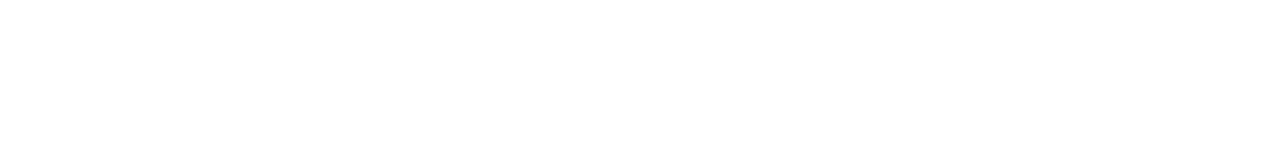
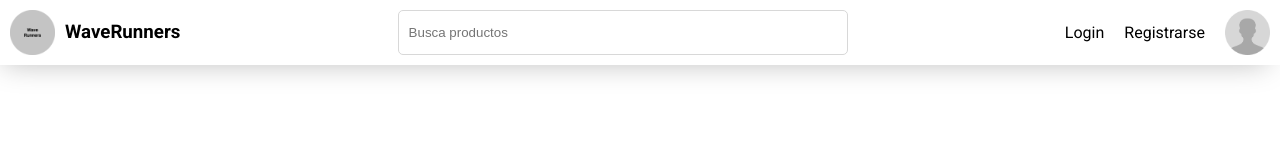
Before and after one commit to ferminrp/DH-LaBandagrupo2-Sprint2, a website: page views/home.html in a window 1280 px wide. Drawn offline with Linux system fonts and the light colour scheme; files that its build step writes are made by us from their sources.

Commit message:
creacion del navbar en home y main.css

```diff
--- a/app.js
+++ b/app.js
@@ -10,5 +10,5 @@ app.get('/', (req, res) => {
 });
 
 app.listen(port, () => {
-    console.log('Vamo arribaaaa neneeee 🤟'+ port);
+    console.log('Vamo arribaaaa neneeee 🤟      Mandale mecha al puerto '+ port);
 });
--- a/public/styles/main.css
+++ b/public/styles/main.css
@@ -1,5 +1,88 @@
 @import url('https://fonts.googleapis.com/css2?family=Roboto:ital,wght@0,300;0,400;0,500;0,700;1,300;1,400;1,500;1,700&display=swap');
+@import url('https://cdnjs.cloudflare.com/ajax/libs/font-awesome/5.11.2/css/all.min.css');
 
 body {
     margin: 0px;
+    font-family: 'Roboto', sans-serif;
 }
+
+/* Estilos del header */
+
+header {
+    display: flex;
+    justify-content: space-between;
+    padding: 10px;
+    -webkit-box-shadow: -5px 7px 29px -8px rgba(189,189,189,1);
+    -moz-box-shadow: -5px 7px 29px -8px rgba(189,189,189,1);
+    box-shadow: -5px 7px 29px -8px rgba(189,189,189,1);
+}
+
+.header-left {
+    display: flex;
+}
+
+.header-right {
+    display: flex;
+}
+
+.header-right ul {
+    display: flex;
+    list-style-type:none;
+    margin: 0px;
+    line-height: 45px;
+    padding-left: 0px;
+}
+
+.logo {
+    background-image: url('/images/logos/placeholder.png');
+    background-size: cover;
+    background-repeat: no-repeat;
+    width: 45px;
+    height: 45px;
+}
+
+.avatar {
+    background-image: url('/images/home/avatar.png');
+    background-size: cover;
+    background-repeat: no-repeat;
+    width: 45px;
+    height: 45px;
+}
+
+.header-right li {
+    margin-right: 20px;
+}
+
+#search {
+    height: 45px;
+    padding: 10px;
+    box-sizing: border-box;
+    border: 1px solid #d8d8d8;
+    border-radius: 5px;
+    flex: 2 1 auto;
+    margin-left: 10px;
+    margin-right: 10px;
+    max-width: 450px;
+}
+
+header h3 {
+    line-height: 45px;
+    margin: 0 0 0 10px;
+}
+
+.fa-bars {
+    line-height: 45px;
+}
+
+@media screen and (max-width: 600px){
+    .header-right ul, .avatar {
+        display:none;
+    }
+}
+
+
+@media screen and (min-width: 601px){
+    .fa-bars {
+        display: none;
+    }
+}
--- a/views/home.html
+++ b/views/home.html
@@ -4,9 +4,27 @@
     <meta charset="UTF-8">
     <meta http-equiv="X-UA-Compatible" content="IE=edge">
     <meta name="viewport" content="width=device-width, initial-scale=1.0">
-    <title>Document</title>
+    <title>Wave Runners</title>
+    <link rel="shortcut icon" href="images/logos/circulo.jpg" type="image/x-icon">
+
+    <link rel="stylesheet" href="styles/main.css">
 </head>
 <body>
+    <header>
+        <div class="header-left">
+            <div class="logo"></div>
+            <h3>WaveRunners</h3>
+        </div>
+        <input type="text" name="search" id="search" placeholder="Busca productos">
+        <div class="header-right">
+            <ul>
+                <li>Login</li>
+                <li>Registrarse</li>
+            </ul>
+            <div class="avatar"></div>
+            <i class="fas fa-bars"></i>
+        </div>
+    </header>
 
 </body>
 </html>
```
Also changed, not shown: public/images/home/avatar.png (added), public/images/logos/circulo.jpg (renamed from logos/circulo.jpg), public/images/logos/cuadrado.png (renamed from logos/cuadrado.png), public/images/logos/placeholder.png (added).
